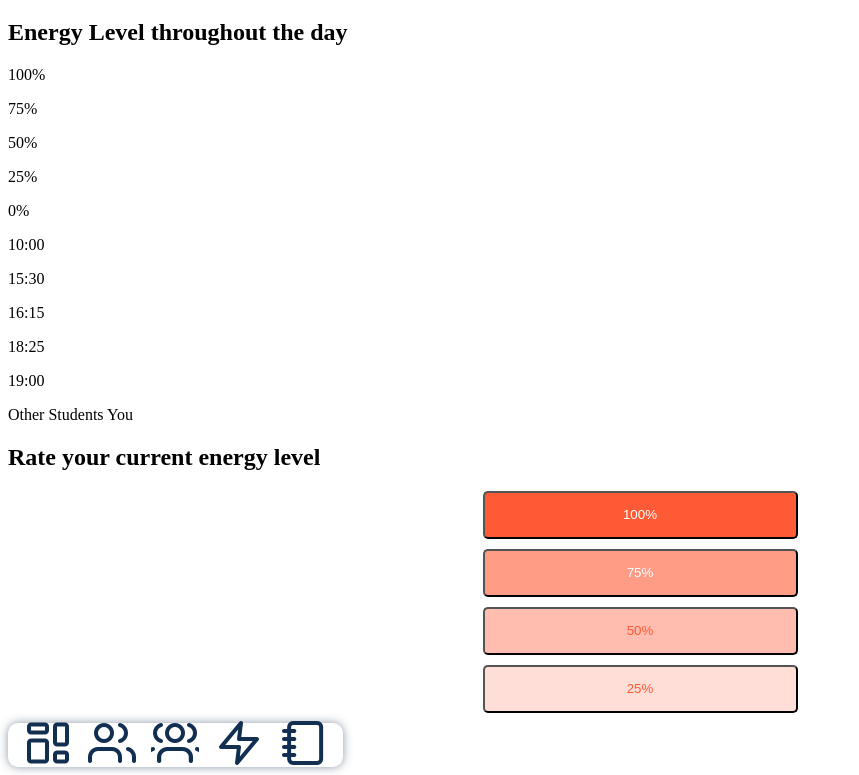
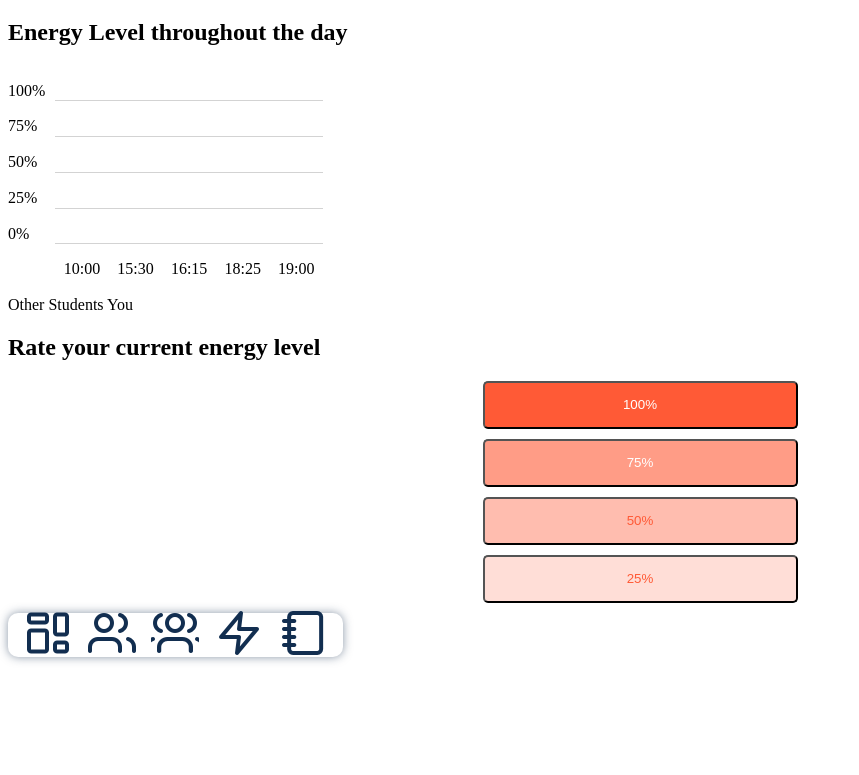
Before and after one commit to magu1216/companion-app, a plain HTML site: page energy.html in a window 1280 px wide. Shown: the part 61-836 px from the top of the page, without its empty margins (0-859 px from the left). After the commit the page ends 800 px from the top, so only its background shows below. Drawn offline with Linux system fonts and the light colour scheme.

Commit message:
enegry diagram styled

```diff
--- a/css/style.css
+++ b/css/style.css
@@ -41,3 +41,51 @@
   background-color: #ffded7;
   color: #ff5a36;
 }
+
+/* Energy Rate Diagram */
+.diagram {
+  display: grid;
+  grid-auto-flow: column;
+  width: 315px;
+  height: 210px;
+  margin-top: 0px;
+  margin-bottom: 20px;
+  grid-template-columns: auto 17% 17% 17% 17% 17%;
+  grid-template-rows: 17% 17% 17% 17% 17% auto;
+}
+
+.border--bottom {
+  border-bottom: solid 1px lightgray;
+}
+
+.text--center--bottom {
+  justify-content: center;
+  place-self: center;
+}
+
+.r1c2-r1c6 {
+  grid-row: 1;
+  grid-column: 2 / span 5;
+}
+
+.r2c2-r2c6 {
+  grid-row: 2;
+  grid-column: 2 / span 5;
+}
+
+.r3c2-r3c6 {
+  grid-row: 3;
+  grid-column: 2 / span 5;
+}
+
+.r4c2-r4c6 {
+  grid-row: 4;
+  grid-column: 2 / span 5;
+}
+
+.r5c2-r5c6 {
+  grid-row: 5;
+  grid-column: 2 / span 5;
+}
+
+/* Diagram END */
```
